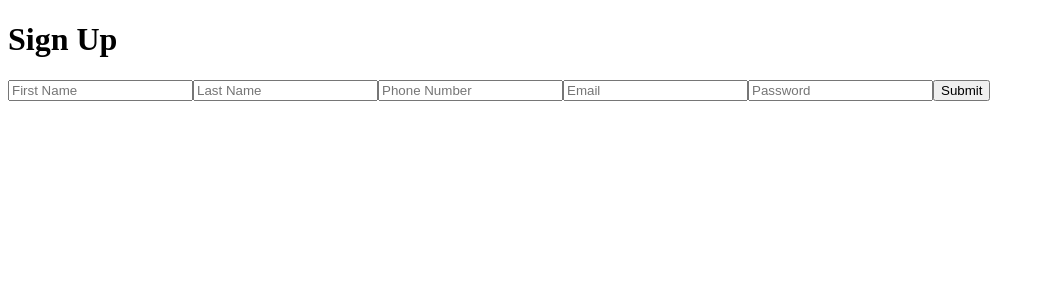
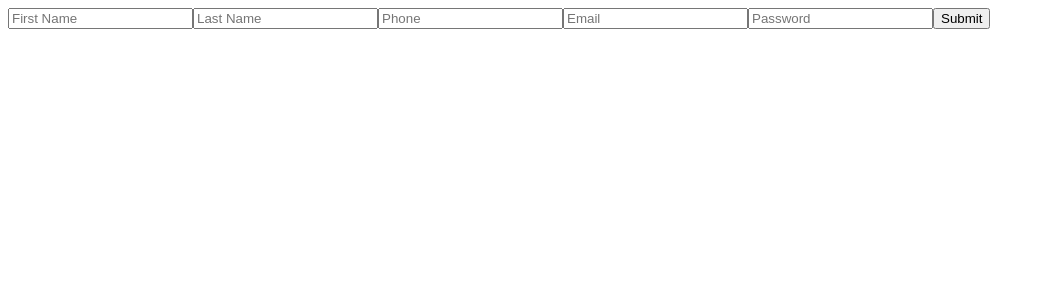
Before and after one commit to rapidahost/rapidahost-signup, a Next.js app: page /signup in a window 1280 px wide. Shown: the top 300 px of the page, without its empty margins (0-1045 px from the left). Built offline with nearby package versions, Linux system fonts and the light colour scheme.

Commit message:
Update signup.jsx

```diff
--- a/pages/signup.jsx
+++ b/pages/signup.jsx
@@ -1,44 +1,27 @@
-import { useState } from "react";
+import { useState } from 'react';
 
-export default function SignupPage() {
-  const [form, setForm] = useState({
-    firstname: "",
-    lastname: "",
-    phonenumber: "",
-    email: "",
-    password: "",
-  });
-
-  const handleChange = (e) => {
-    setForm({ ...form, [e.target.name]: e.target.value });
-  };
+export default function Signup() {
+  const [form, setForm] = useState({ firstname: '', lastname: '', phone: '', email: '', password: '' });
 
   const handleSubmit = async (e) => {
     e.preventDefault();
-
-    const firebase_uid = "abc123xyz"; // ดึงจาก Firebase Auth จริงใน production
-
-    const response = await fetch("/api/whmcs-create-client", {
-      method: "POST",
-      headers: { "Content-Type": "application/json" },
-      body: JSON.stringify({ ...form, firebase_uid }),
+    const res = await fetch('https://billing.rapidahost.com/api-create-client.php', {
+      method: 'POST',
+      headers: { 'Content-Type': 'application/json' },
+      body: JSON.stringify(form),
     });
-
-    const result = await response.json();
-    console.log("WHMCS Response:", result);
+    const result = await res.json();
+    console.log('WHMCS Response:', result);
   };
 
   return (
-    <div>
-      <h1>Sign Up</h1>
-      <form onSubmit={handleSubmit}>
-        <input name="firstname" onChange={handleChange} placeholder="First Name" />
-        <input name="lastname" onChange={handleChange} placeholder="Last Name" />
-        <input name="phonenumber" onChange={handleChange} placeholder="Phone Number" />
-        <input name="email" onChange={handleChange} placeholder="Email" />
-        <input name="password" type="password" onChange={handleChange} placeholder="Password" />
-        <button type="submit">Submit</button>
-      </form>
-    </div>
+    <form onSubmit={handleSubmit}>
+      <input placeholder="First Name" onChange={(e) => setForm({ ...form, firstname: e.target.value })} />
+      <input placeholder="Last Name" onChange={(e) => setForm({ ...form, lastname: e.target.value })} />
+      <input placeholder="Phone" onChange={(e) => setForm({ ...form, phone: e.target.value })} />
+      <input placeholder="Email" onChange={(e) => setForm({ ...form, email: e.target.value })} />
+      <input placeholder="Password" type="password" onChange={(e) => setForm({ ...form, password: e.target.value })} />
+      <button type="submit">Submit</button>
+    </form>
   );
 }
```
